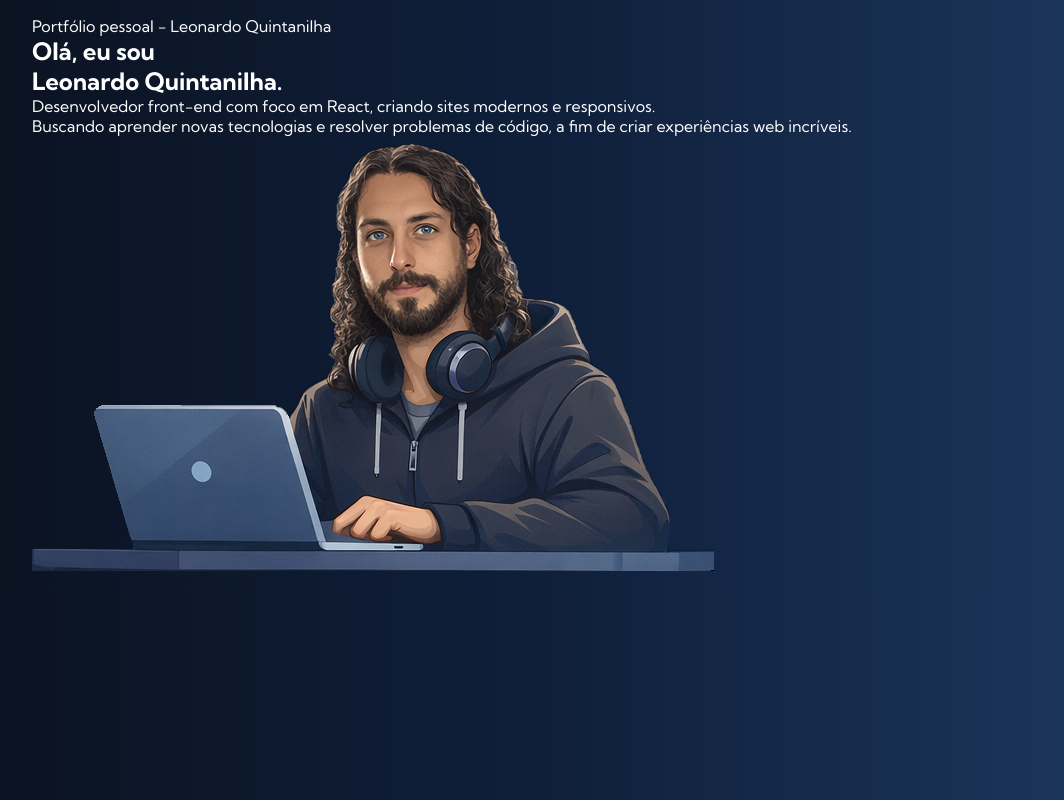
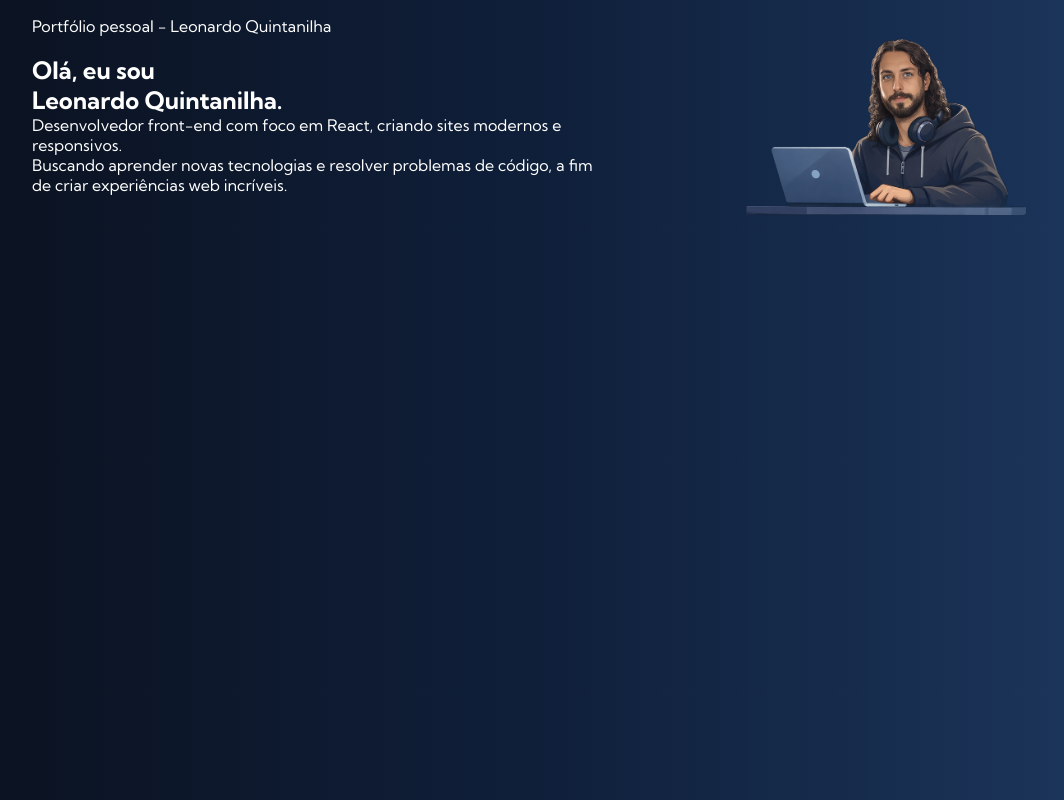
Before and after one commit to quintaleodev/portfolio, a React (Vite) app: page / in a window 1280 px wide. Shown: the whole page, without its empty margins (40-1104 px from the left). Built offline with nearby package versions, Linux system fonts and the light colour scheme.

Commit message:
Atualiza Hero e estilos

```diff
--- a/package.json
+++ b/package.json
@@ -11,7 +11,8 @@
   },
   "dependencies": {
     "react": "^19.2.0",
-    "react-dom": "^19.2.0"
+    "react-dom": "^19.2.0",
+    "styled-components": "^6.3.8"
   },
   "devDependencies": {
     "@eslint/js": "^9.39.1",
--- a/src/components/Hero/Hero.jsx
+++ b/src/components/Hero/Hero.jsx
@@ -1,9 +1,11 @@
 import heroavatar from "../../assets/images/heroavatar.png"
+import { HeroSection } from "./Hero.styles.jsx";
+
 
 export default function Hero() {
 
     return (
-        <section>
+        <HeroSection>
             <div className="container">
                 <div className="hero__content">
                     <div className="text__content">
@@ -27,6 +29,6 @@ export default function Hero() {
                     </div>
                 </div>
             </div>
-    </section>
+        </HeroSection>
     );
 };
--- /dev/null
+++ b/src/components/Hero/Hero.styles.jsx
@@ -0,0 +1,29 @@
+import styled from "styled-components";
+
+export const HeroSection = styled.section`
+  width: 100%;
+
+  .hero__content {
+    display: flex;
+    flex-direction: row;
+    align-items: center;
+    gap: .5rem;
+  }
+
+  .text__content {
+    width: 100%;
+  }
+
+  .image__content {
+    width: 100%;
+    display: flex;
+    justify-content: center;
+  }
+
+  img {
+    width: 100%;
+    max-width: 280px;
+    height: auto;
+    display: block;
+  }
+`;
--- a/src/index.css
+++ b/src/index.css
@@ -72,7 +72,6 @@ html, body {
 
 body {
 
-
   font-family: var(--font-family-main);
   font-size: var(--font-size-base);
   font-weight: var(--font-weight-regular);
```
Also changed, not shown: 1 other file (tests, documents, lock files or other folders). Lines whose indentation alone changed are shown as unchanged.
